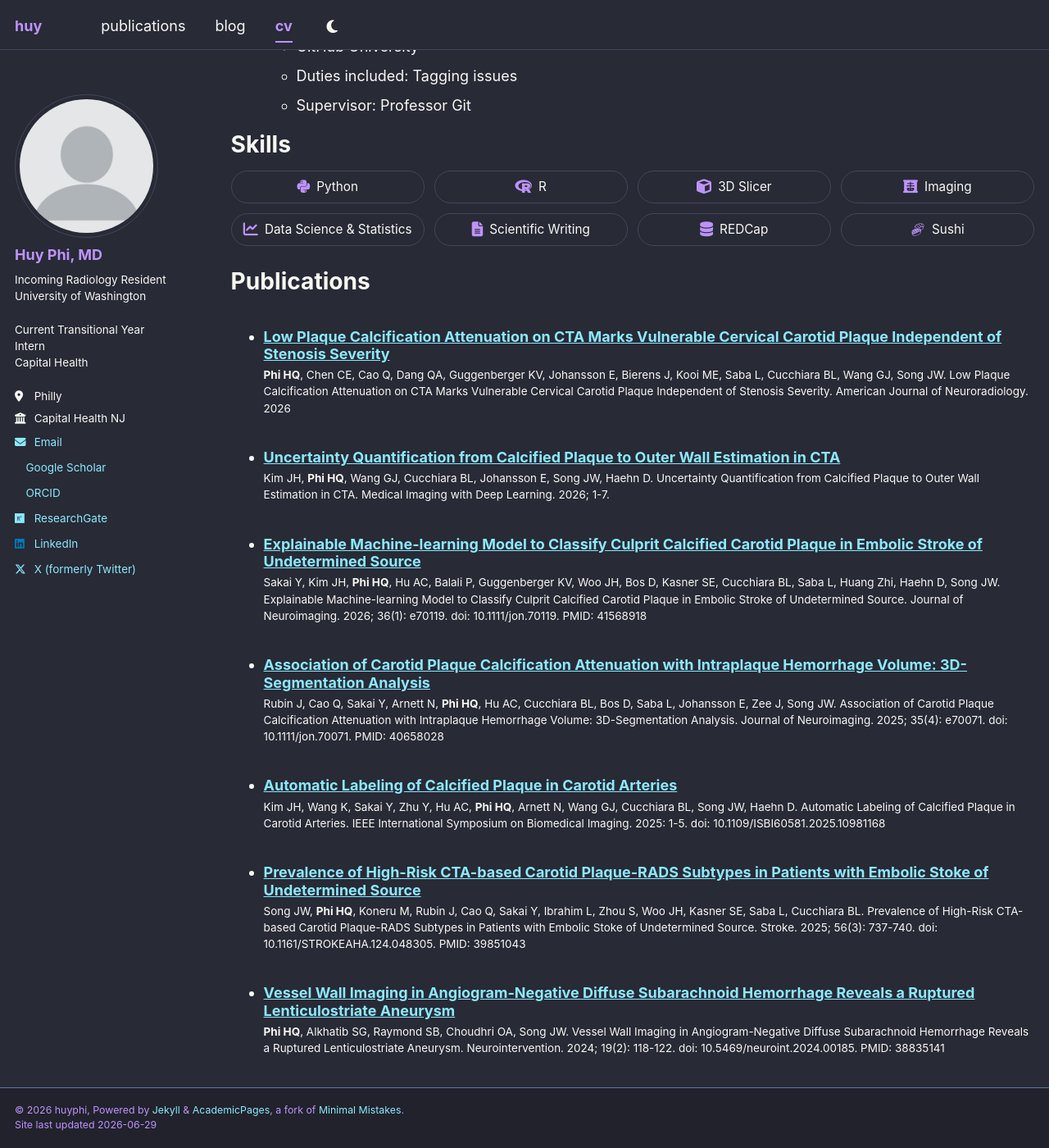
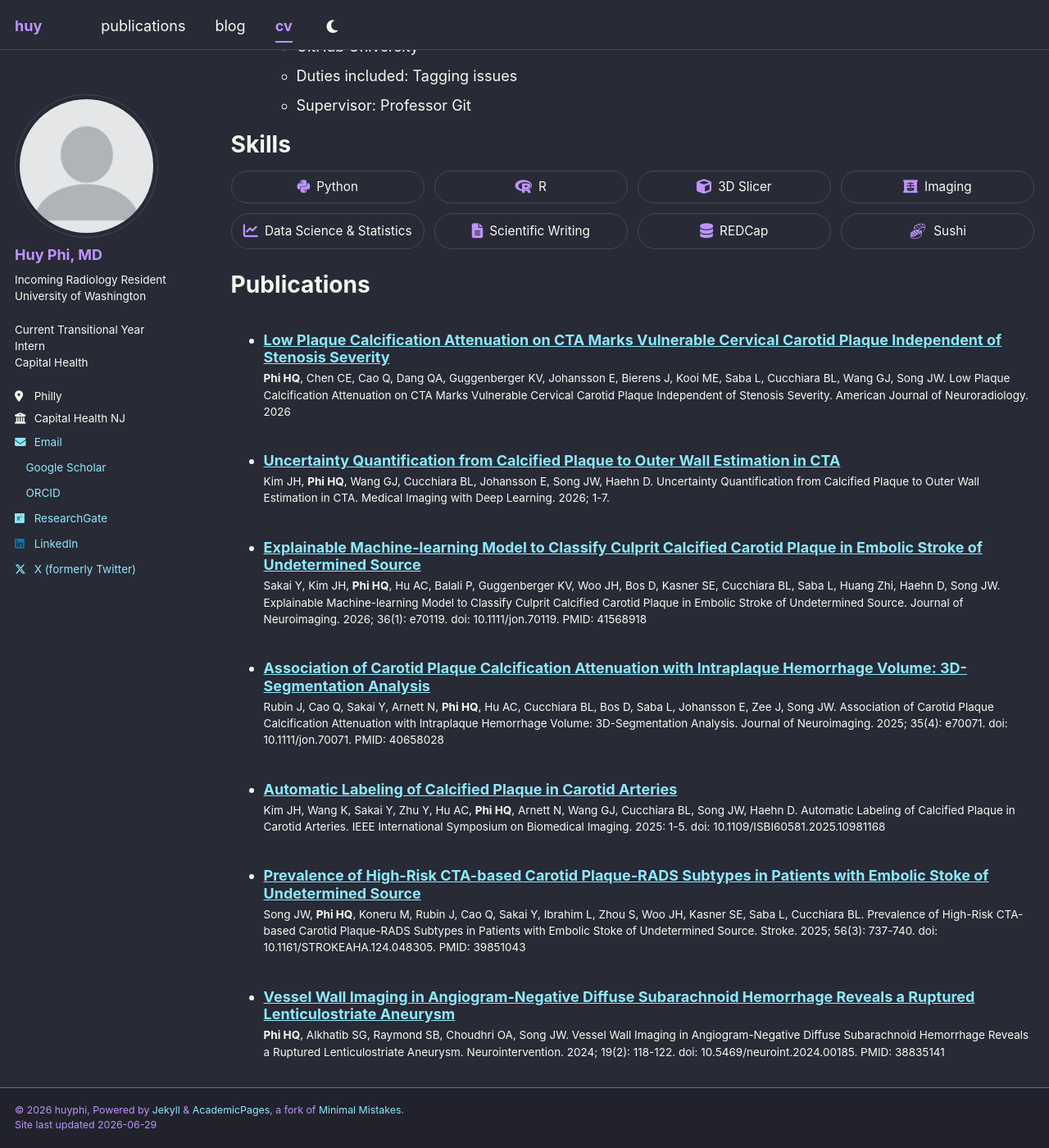
Before and after one commit to huyphi/huyphi.github.io, a Jekyll site: the page built from _pages/cv.md, in a window 1280 px wide and 1400 px high, scrolled down 845 px. Shown: the whole window at 82% size. Built offline with Jekyll 4.4.1, drawn with Linux system fonts in a browser that asks for light colours; a style sheet for code colours, icons or effects is not loaded.

Commit message:
Update main.scss

```diff
--- a/assets/css/main.scss
+++ b/assets/css/main.scss
@@ -393,8 +393,8 @@
    ========================================================================== */
 
 .skill-mask-icon {
-  width: 1rem;
-  height: 1rem;
+  width: 1.25rem;
+  height: 1.25rem;
   display: inline-block;
   flex-shrink: 0;
   background-color: var(--global-base-color);
```
